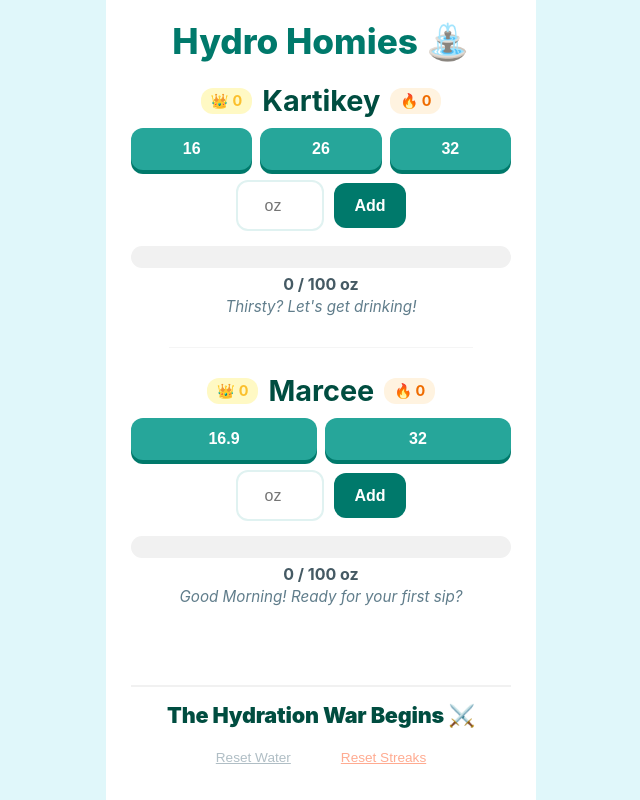
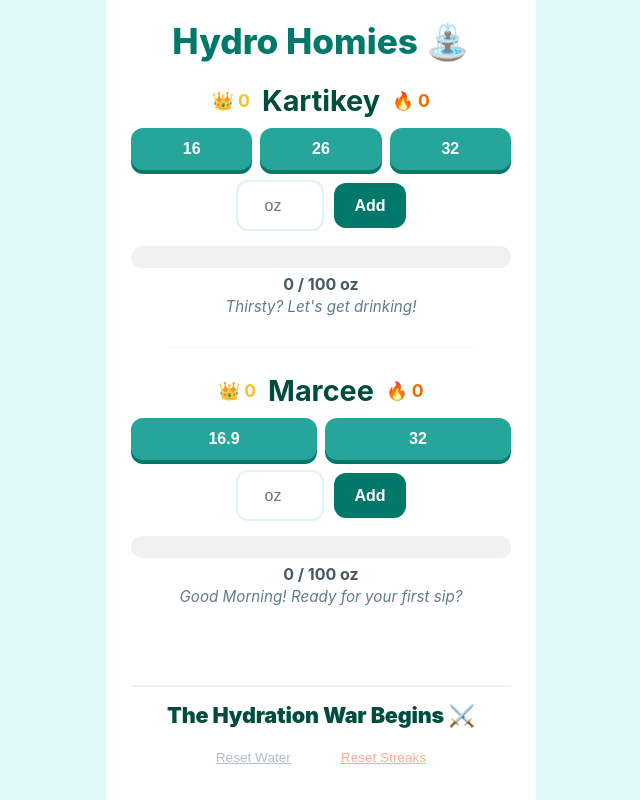
Before and after one commit to kartikeysharan/hydro-homies, a plain HTML site: page public/index.html in a window 1280 px wide. Shown: the whole page, without its empty margins (319-959 px from the left). Drawn offline with nearby package versions, Linux system fonts and the light colour scheme; no server answers.

Commit message:
emoji background

```diff
--- a/public/index.html
+++ b/public/index.html
@@ -56,31 +56,32 @@ h1 { color: #00796b; margin: 5px 0; font-size: 2.2rem; font-weight: 800; }
 display: flex;
 justify-content: center;
 align-items: center;
-gap: 10px; /* Original spacing */
+gap: 12px;
 margin-bottom: 10px;
 }
 
 h2 { color: #004d40; margin: 0; font-size: 1.8rem; font-weight: 700; }
 
+/* Removed background and padding */
 .crown-badge {
-font-size: 0.9rem;
-background: #fff9c4;
+font-size: 1.1rem;
+background: none;
 color: #fbc02d;
-padding: 4px 10px;
-border-radius: 12px;
 font-weight: bold;
 display: flex;
 align-items: center;
 gap: 4px;
 }
 
+/* Removed background and padding */
 .streak-badge {
-font-size: 0.9rem;
-background: #fff3e0;
+font-size: 1.1rem;
+background: none;
 color: #ef6c00;
-padding: 4px 10px;
-border-radius: 12px;
 font-weight: bold;
+display: flex;
+align-items: center;
+gap: 4px;
 }
 
 .btn-group { margin: 10px 0; display: flex; justify-content: center; gap: 8px; }
@@ -181,9 +182,9 @@ text-overflow: ellipsis;
 <div class="content-wrap">
 <div class="player-section">
 <div class="player-header">
-<div class="crown-badge">👑 <span id="k-crowns">0</span></div>
+<div class="crown-badge">👑<span id="k-crowns">0</span></div>
 <h2>Kartikey</h2>
-<div class="streak-badge">🔥 <span id="k-streak">0</span></div>
+<div class="streak-badge">🔥<span id="k-streak">0</span></div>
 </div>
 <div class="btn-group">
 <button class="oz-btn" onclick="addWater('you', 16)">16</button>
@@ -203,9 +204,9 @@ text-overflow: ellipsis;
 
 <div class="player-section">
 <div class="player-header">
-<div class="crown-badge">👑 <span id="m-crowns">0</span></div>
+<div class="crown-badge">👑<span id="m-crowns">0</span></div>
 <h2>Marcee</h2>
-<div class="streak-badge">🔥 <span id="m-streak">0</span></div>
+<div class="streak-badge">🔥<span id="m-streak">0</span></div>
 </div>
 <div class="btn-group">
 <button class="oz-btn" onclick="addWater('friend', 16.9)">16.9</button>
```
